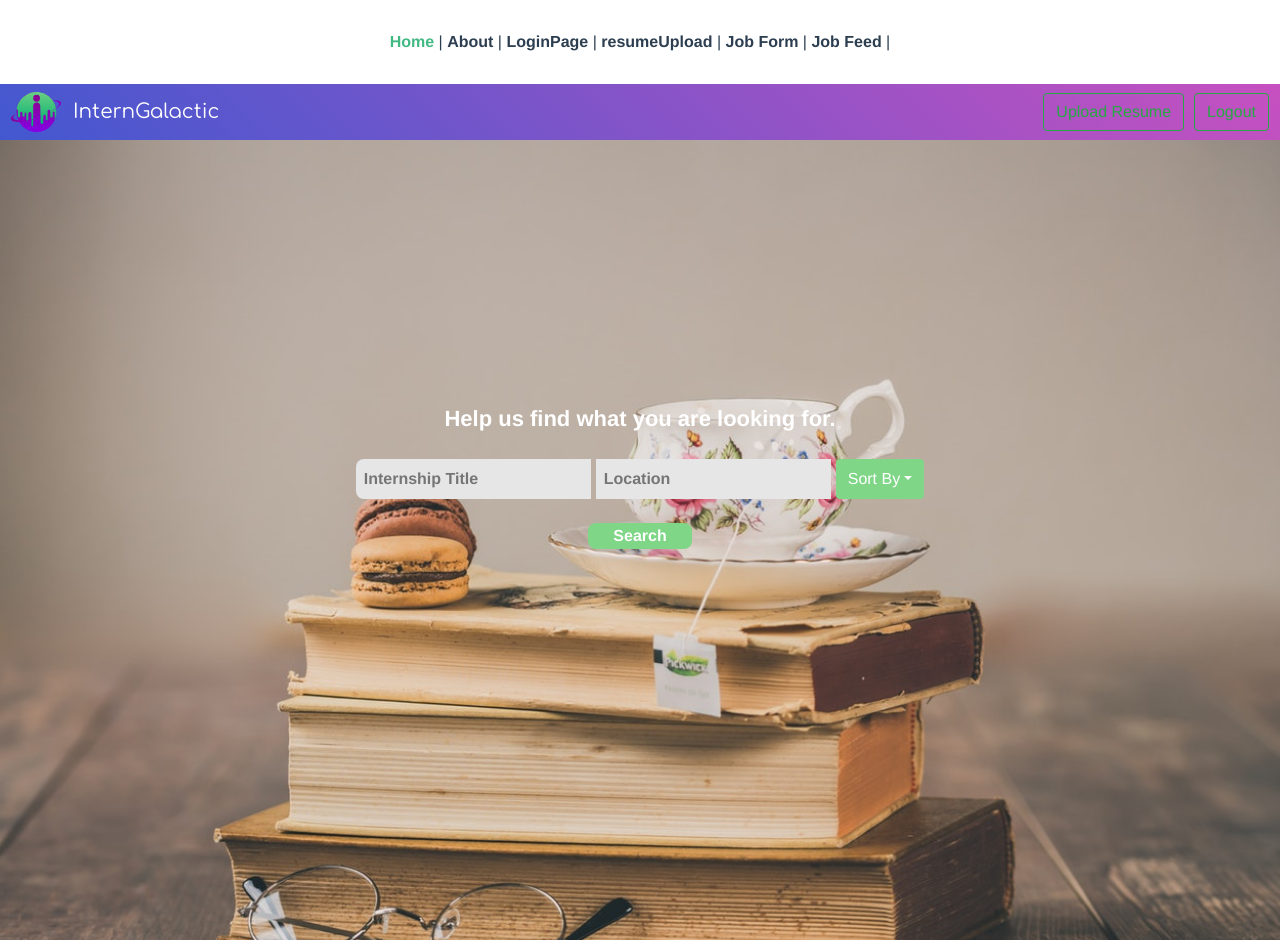
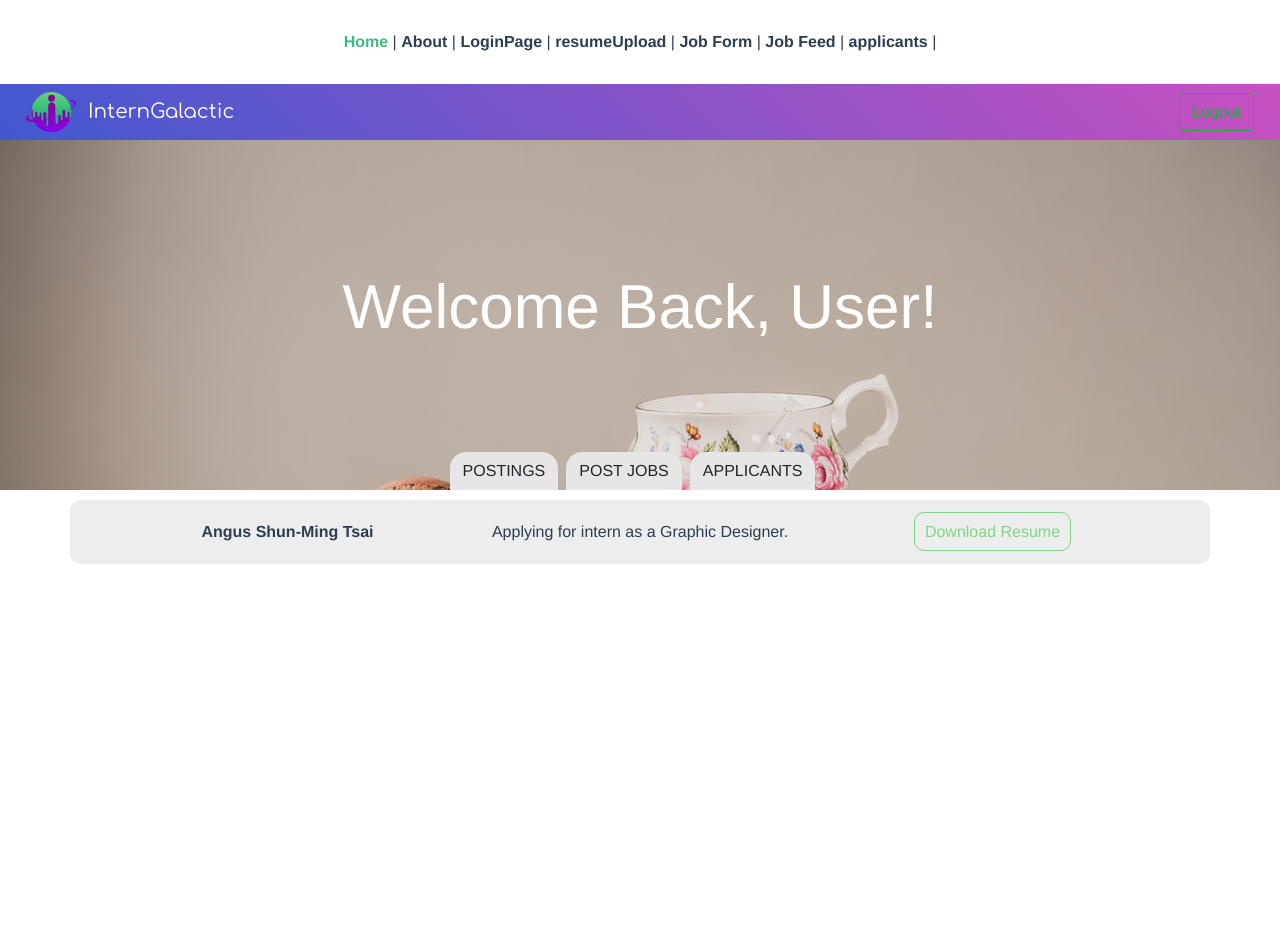
Before and after one commit to carmen-c/interngalactic, a Vue app in the folder myapp/: page / in a window 1280 px wide. After the commit the page ends 800 px from the top, so only its background shows below. Built offline with nearby package versions, Linux system fonts and the light colour scheme; some icons are missing.

Commit message:
Applicant Feed page

```diff
--- a/myapp/src/App.vue
+++ b/myapp/src/App.vue
@@ -7,6 +7,7 @@
       <router-link to="/resumeUpload">resumeUpload</router-link> |
 	  <router-link to ="/jobForm">Job Form</router-link> |
 	  <router-link to ="/jobFeedPage">Job Feed</router-link> |
+	  <router-link to ="/applicants">applicants</router-link> |
     </div>
     <router-view/>
   </div>
--- /dev/null
+++ b/myapp/src/components/applicants.vue
@@ -0,0 +1,69 @@
+<template>
+<div class="applicants">
+	<b-container class="Applicant-container">
+    <b-row class="justify-content-md-center test123">
+        <b-col col lg="3" class="applicantName">Angus Shun-Ming Tsai</b-col>
+        <b-col cols="12" md="4" class="applicantReason">Applying for intern as a Graphic Designer.</b-col>
+        <b-col class="downloadResume" col lg="3">
+			<div class="downloadBtn"><a href="Download" download>Download Resume</a></div>
+	</b-col>
+    </b-row>
+</b-container>
+
+<!-- b-col-4.vue -->
+
+	</div>
+</template>
+<style>
+	.applicants {
+
+	}
+	.Applicant-container {
+		background-color: #ededed;
+		margin: 10px;
+		border-radius: 10px;
+	}
+	.applicantName {
+		font-weight: bold;
+		padding: 10px;
+		margin: 10px;
+	}
+	.downloadResume {
+		margin: 10px;
+		padding: 10px;
+	}
+	.downloadResume a {
+		color: #7fd686;
+		text-decoration: none;
+		border: 1px solid #7fd686;
+		padding: 10px;
+		border-radius: 10px;
+	}
+	.downloadResume a:hover {
+  		text-decoration: none;
+		color: #7fd686;
+	}
+	.applicantReason {
+		margin: 10px;
+		padding: 10px;
+	}
+
+</style>
+
+<script>
+// @ is an alias to /src
+import AdminHeader from '@/components/adminHeader.vue'
+
+export default {
+  name: 'home',
+  components: {
+    AdminHeader
+  },
+  data() {
+    return {
+    }
+  },
+  methods: {
+  }
+}
+</script>
--- a/myapp/src/router.js
+++ b/myapp/src/router.js
@@ -7,6 +7,7 @@ import jobFeedPage from './views/jobFeedPage.vue'
 
 import Login from './components/Login.vue'
 import Register from './components/Register.vue'
+import applicants from './components/applicants.vue'
 import jobForm from './components/jobForm.vue'
 import adminHeader from './components/adminHeader.vue'
 import clientHeader from './components/clientHeader.vue'
@@ -74,6 +75,11 @@ export default new Router({
 	  name: '/jobFeedPage',
 	  component: jobFeedPage
 	},
+	{
+	  path: '/applicants',
+	  name: '/applicants',
+	  component: applicants
+	},
     {
       path: '/about',
       name: 'about',
--- a/myapp/src/views/Home.vue
+++ b/myapp/src/views/Home.vue
@@ -5,7 +5,8 @@
         <div class="col-md-12">
             <AdminHeader/>
             <div class="page">
-<!--              import fake data / components here                    -->
+<!--         import fake data / components here     -->
+				<applicants />
             </div>
         </div>
       </div>
@@ -104,17 +105,19 @@
 import HelloWorld from '@/components/HelloWorld.vue'
 import ClientHeader from '@/components/clientHeader.vue'
 import AdminHeader from '@/components/adminHeader.vue'
+import applicants from '@/components/applicants.vue'
 
 export default {
   name: 'home',
   components: {
     HelloWorld,
     ClientHeader,
-    AdminHeader
+    AdminHeader,
+	applicants
   },
   data() {
     return {
-      page: 2,
+      page: 1,
       dropdown: "Sort By",
       selected: ""
     }
--- a/myapp/src/views/jobFeedPage.vue
+++ b/myapp/src/views/jobFeedPage.vue
@@ -42,9 +42,9 @@
 					  </b-input-group>
 						<div>
 						  <b-dropdown id="ddown1" text="Sort By" class="m-md-2">
-							<b-dropdown-item>First Action</b-dropdown-item>
-							<b-dropdown-item>Second Action</b-dropdown-item>
-							<b-dropdown-item>Third Action</b-dropdown-item>
+							<b-dropdown-item>Most Recent</b-dropdown-item>
+							<b-dropdown-item>Full time</b-dropdown-item>
+							<b-dropdown-item>Part time</b-dropdown-item>
 						  </b-dropdown>
 						</div>
 					</b-form>
@@ -111,6 +111,8 @@ import 'bootstrap-vue/dist/bootstrap-vue.css'
 	}
 	.linkStyles a {
 		color: black;
+	}
+	.linkStyles {
 
 	}
 /*	*******************************  */
@@ -129,4 +131,7 @@ import 'bootstrap-vue/dist/bootstrap-vue.css'
 	.jobFeedPage {
 		overflow: hidden;
 	}
+	.test1 {
+		margin-left: 30px;
+	}
 </style>
```
